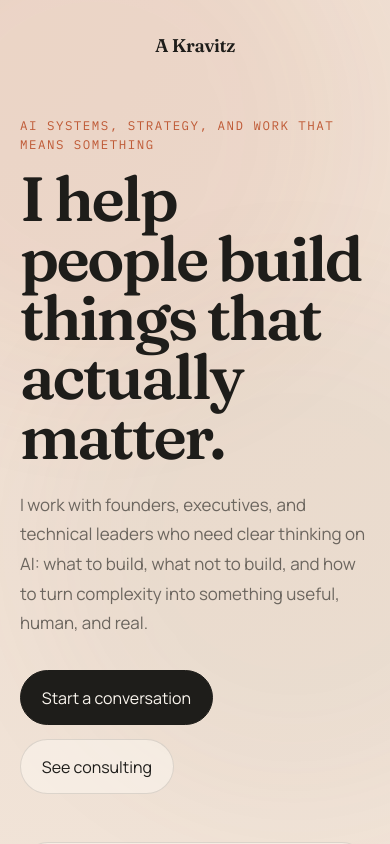
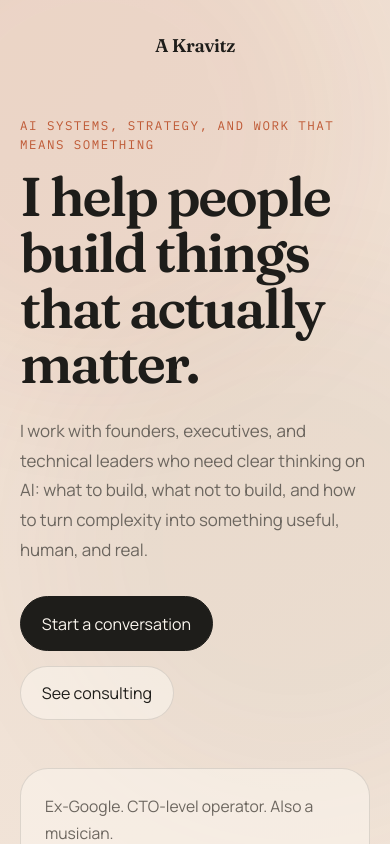
Before and after one commit to arkravitz/arkravitz.github.io, a React (Vite) app: page / in a window 390 px wide. Shown: the top 844 px of the page. Built offline with nearby package versions, Linux system fonts and the light colour scheme.

Commit message:
type fix

```diff
--- a/src/index.css
+++ b/src/index.css
@@ -165,12 +165,13 @@ textarea {
   font-family: var(--font-heading);
   font-weight: 600;
   letter-spacing: -0.04em;
-  line-height: 0.95;
+  line-height: 1.02;
 }
 
 .hero-title {
   font-size: clamp(3.7rem, 8vw, 7.4rem);
   text-wrap: balance;
+  max-width: 11ch;
 }
 
 .hero-text,
@@ -544,7 +545,7 @@ textarea {
   }
 
   .hero-title {
-    font-size: clamp(3rem, 16vw, 4.8rem);
+    font-size: clamp(2.85rem, 14vw, 4.6rem);
   }
 
   .section-heading h2,
```
